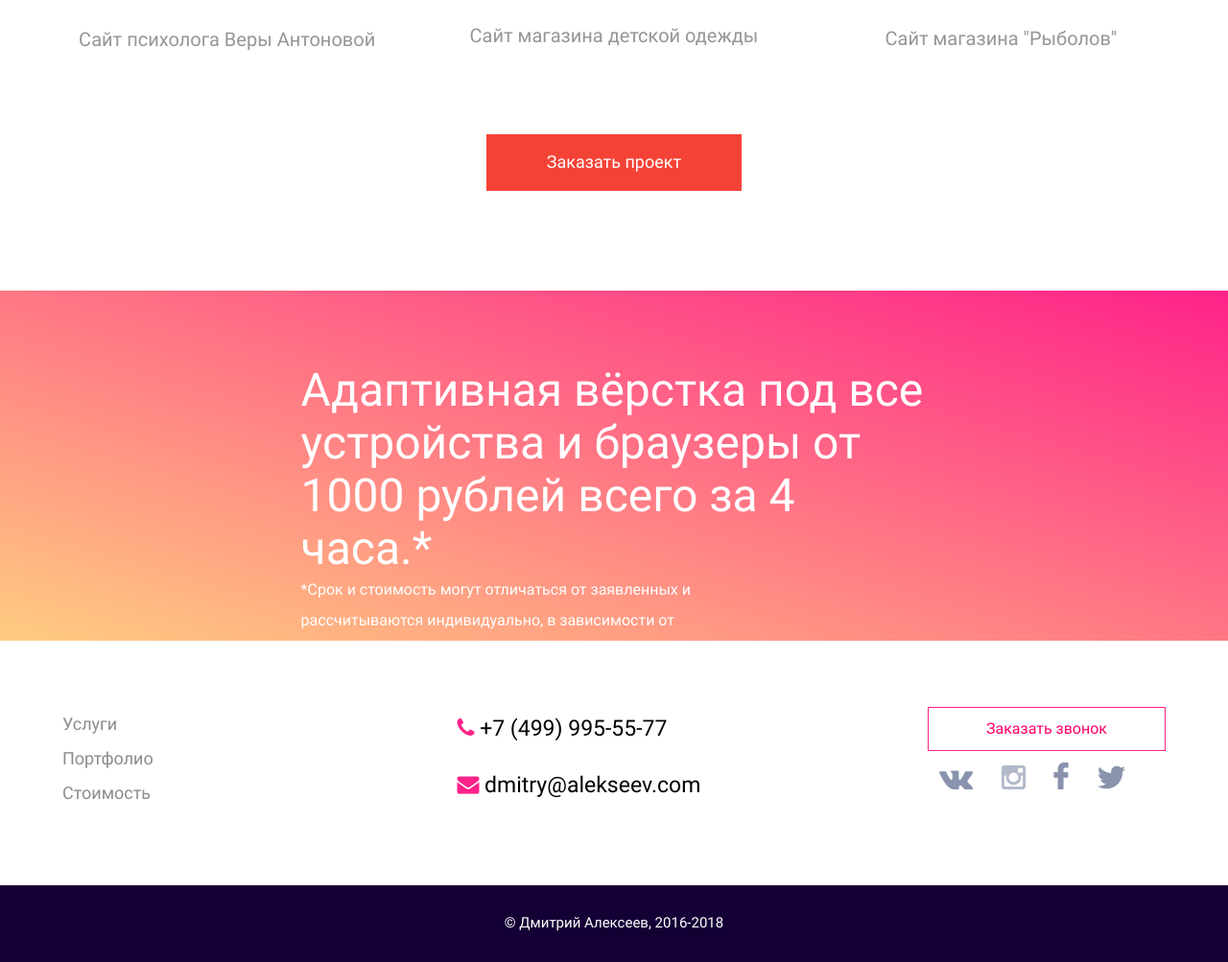
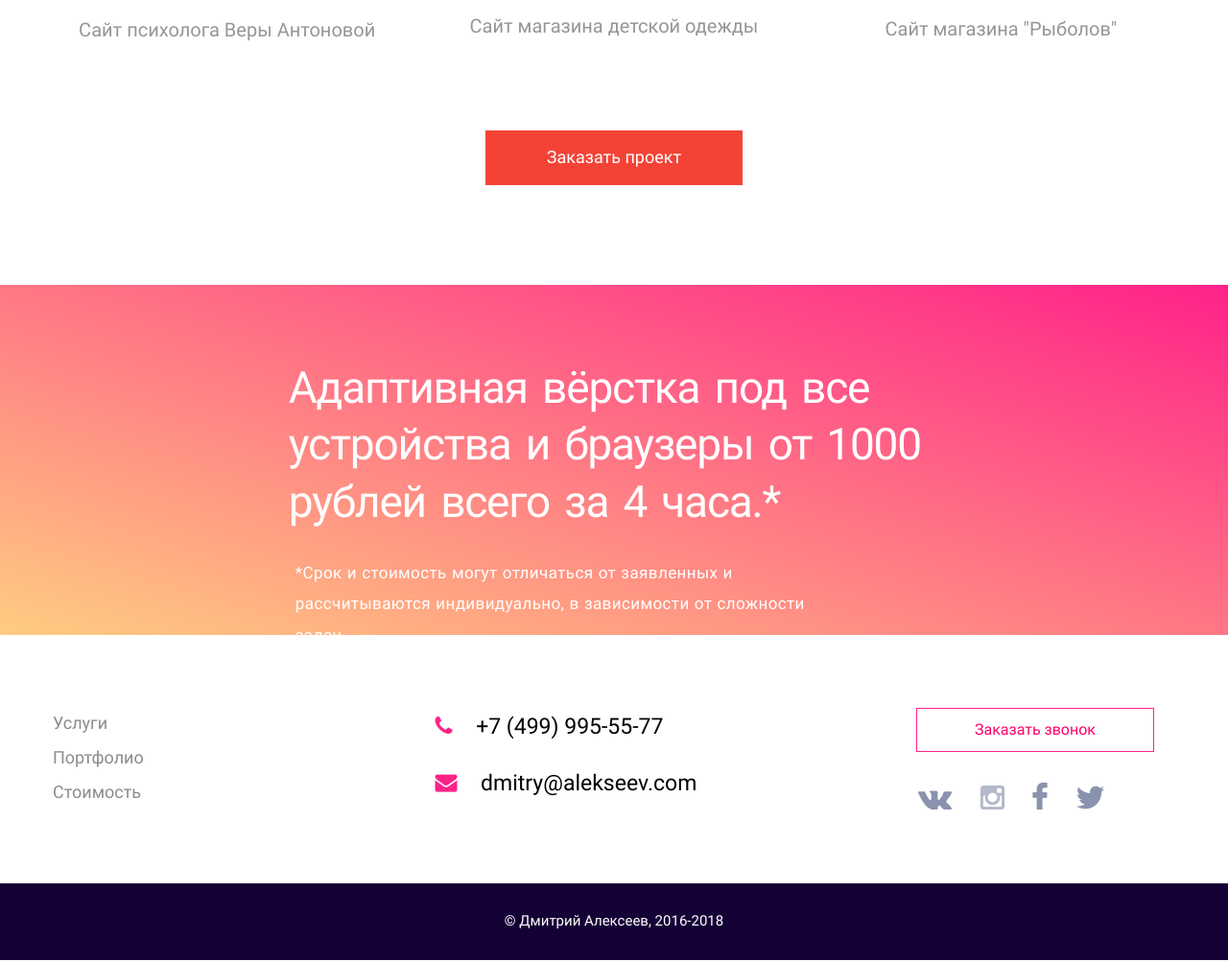
Before and after one commit to KseniyaKam/dmitryalekseev, a plain HTML site: page index.html in a window 1280 px wide. Shown: the part 1980-2983 px from the top of the page at 96% size. Drawn offline with Linux system fonts and the light colour scheme.

Commit message:
init commit

```diff
--- a/css/style.css
+++ b/css/style.css
@@ -116,7 +116,7 @@ a {
     font-weight: normal;
     font-size: 20px;
     text-align: center;
-    margin-top: 28px;
+    margin-top: 42px;
 }
 
 .swiper-container {
@@ -128,7 +128,7 @@ a {
 	position: relative;
 	display: flex;
     flex-direction: column;
-    margin-top: 193px !important;
+    margin-top: 185px !important;
 }
 
 .fixed-container {
@@ -161,31 +161,39 @@ a {
 }
 
 .gradient-block-text__txt {
-	width: 51%;
+	width: 55%;
     margin: auto;
-    padding: 76px 0;
+    margin-left: 23.5%;
+    padding: 78px 0;
 }
 
 .gradient-block-first-text__subtitle {
-	font-size: 48px;
+	font-size: 46px;
+    letter-spacing: -1.2px;
+    word-spacing: 5px;
+    line-height: 1.3;
 }
 
 .gradient-block-second-text__subtitle {
-	font-size: 16px;
-    width: 70%;
-    line-height: 2;
+	font-size: 17px;
+    width: 76%;
+    line-height: 1.9;
+    margin-top: 27px;
+    margin-left: 7px;
+    word-spacing: 0.6px;
+    letter-spacing: 0.4px;
 }
 
 
 .slider-arrow-left {
     position: absolute;
-    top: 90px;
+    top: 100px;
     left: -50px;
 }
 
 .slider-arrow-right {
 	transform: rotate(180deg);
-    top: 90px;
+    top: 100px;
     right: -50px;
 }
 
@@ -285,9 +293,19 @@ a {
 	line-height: 2;
 }
 
+.first-footer-column {
+	margin-left: -10px;
+    margin-top: 5px;
+}
+
 .second-footer-column {
-	margin-left: 60px;
-    margin-top: 10px;
+	margin-left: 55px;
+    margin-top: 14px;
+}
+
+.third-footer-column {
+	margin-right: 12px;
+    margin-top: 7px;
 }
 
 .call-button__link {
@@ -302,6 +320,11 @@ a {
 
 .top-call-button {
 	padding: 13px 40px;
+}
+
+.sprite-footer-icons {
+	margin-top: 20px;
+    margin-left: -10px;
 }
 
 .mobile-menu-right {
@@ -349,6 +372,7 @@ a {
 
 .icons {
 	color: #ff2289;
+	padding-right: 19px;
 }
 
 .sprite-icons__link {
@@ -499,8 +523,13 @@ a {
 }
 
 .bottom-section-btn {
-	margin: 87px auto 0;
-    padding: 18px 62px;
+	margin: 75px auto 0;
+    padding: 16px 57px;
+}
+
+.second-bottom-section-btn {
+	margin: 93px auto 0;
+    padding: 17px 63px;
 }
 
 .contact-item__link {
@@ -824,7 +853,7 @@ a {
 	}
 
 	.footer-bar {
-		font-size: 15px;
+		font-size: 17px;
 		margin-top: 50px;
 
 	}
--- a/index.html
+++ b/index.html
@@ -111,7 +111,7 @@
 						</div>
 					</div>
 				</div>
-				<button class="btn btn--red bottom-section-btn js-scroll-link">Заказать проект</button>
+				<button class="btn btn--red second-bottom-section-btn js-scroll-link">Заказать проект</button>
 			</div>
 		</section>
 
@@ -152,7 +152,7 @@
 			</div>
 			<div class="third-footer-column">
 				<button class="call-button__link">Заказать звонок</button>
-				<div>
+				<div class="sprite-footer-icons">
 					<a href="#" aria-label="vk" class="vk sprite-icons__link"></a>
 					<a href="#" aria-label="inst" class="inst sprite-icons__link"></a>
 					<a href="#" aria-label="fb" class="fb sprite-icons__link"></a>
```
